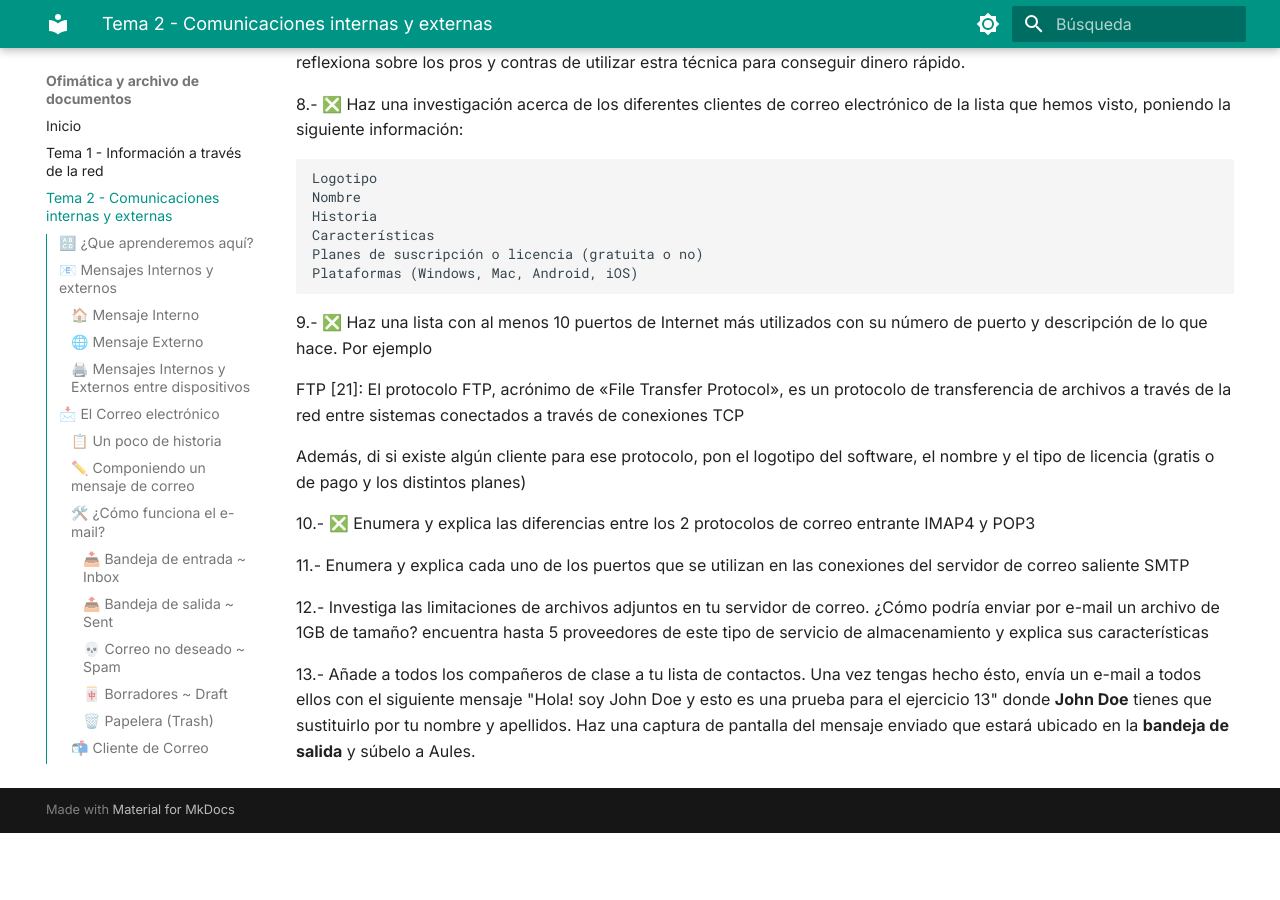
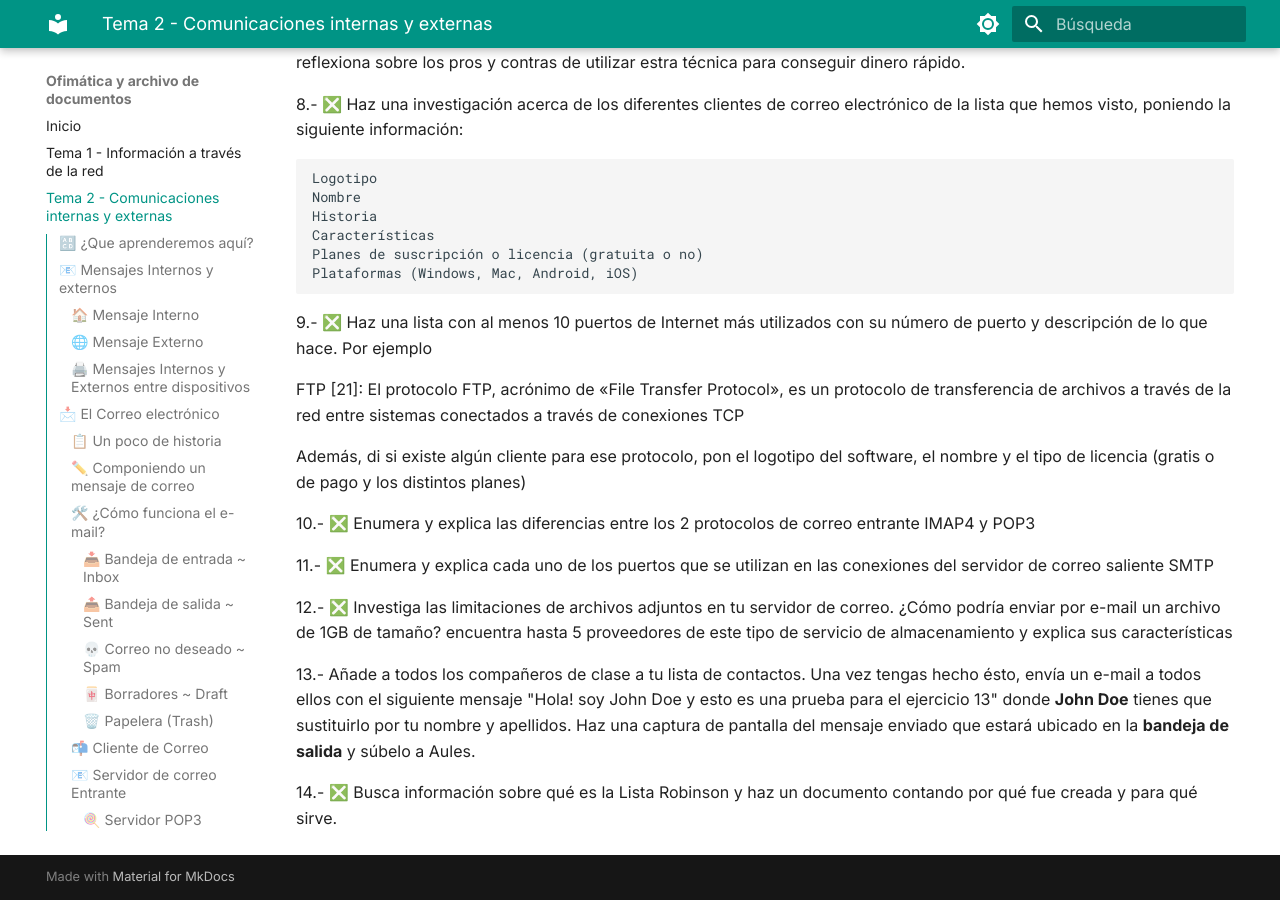
Before and after one commit to lalemanf/ofimatica, an MkDocs documentation site: the page built from docs/02-comunicaciones.md, in a window 1280 px wide and 900 px high, scrolled down 16459 px. Built offline with MkDocs 1.6.1 and Material for MkDocs 9.7.7, drawn with Linux system fonts in a browser that asks for light colours; before the commit the page ends 17292 px from its top, so only the background shows below that.

Commit message:
nuevo contenido

```diff
--- a/docs/02-comunicaciones.md
+++ b/docs/02-comunicaciones.md
@@ -462,8 +462,10 @@
 
 10.- ❎ Enumera y explica las diferencias entre los 2 protocolos de correo entrante IMAP4 y POP3
 
-11.- Enumera y explica cada uno de los puertos que se utilizan en las conexiones del servidor de correo saliente SMTP
+11.- ❎ Enumera y explica cada uno de los puertos que se utilizan en las conexiones del servidor de correo saliente SMTP
 
-12.- Investiga las limitaciones de archivos adjuntos en tu servidor de correo. ¿Cómo podría enviar por e-mail un archivo de 1GB de tamaño? encuentra hasta 5 proveedores de este tipo de servicio de almacenamiento y explica sus características
+12.- ❎ Investiga las limitaciones de archivos adjuntos en tu servidor de correo. ¿Cómo podría enviar por e-mail un archivo de 1GB de tamaño? encuentra hasta 5 proveedores de este tipo de servicio de almacenamiento y explica sus características
 
 13.- Añade a todos los compañeros de clase a tu lista de contactos. Una vez tengas hecho ésto, envía un e-mail a todos ellos con el siguiente mensaje "Hola! soy John Doe y esto es una prueba para el ejercicio 13" donde **John Doe** tienes que sustituirlo por tu nombre y apellidos. Haz una captura de pantalla del mensaje enviado que estará ubicado en la **bandeja de salida** y súbelo a Aules.
+
+14.- ❎ Busca información sobre qué es la Lista Robinson y haz un documento contando por qué fue creada y para qué sirve.
```
Also changed, not shown: site/02-comunicaciones/index.html, site/search/search_index.json, site/sitemap.xml, 1 other file.
